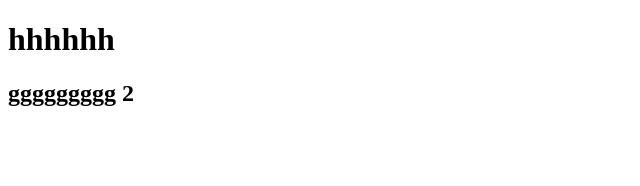
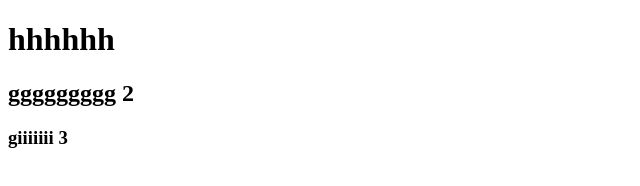
Before and after one commit to jnl-pr/test1, a plain HTML site: page index.html in a window 1280 px wide. Shown: the full height of the page, 0-640 px from the left. Drawn offline with Linux system fonts and the light colour scheme.

Commit message:
h3 added 5

```diff
--- a/index.html
+++ b/index.html
@@ -9,5 +9,6 @@
 <body>
     <h1>hhhhhh</h1>
     <h2>ggggggggg 2</h2>
+    <h3>giiiiiii 3</h3>
 </body>
 </html>
```
